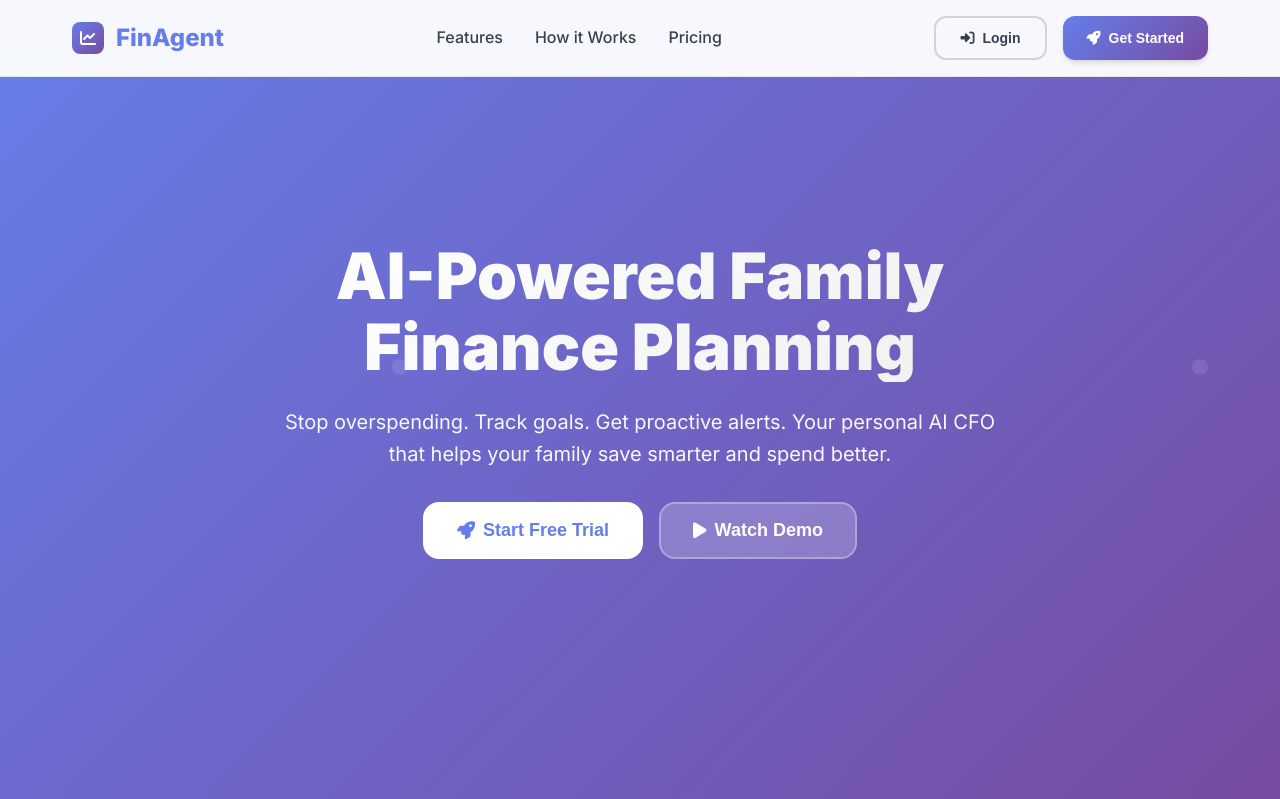
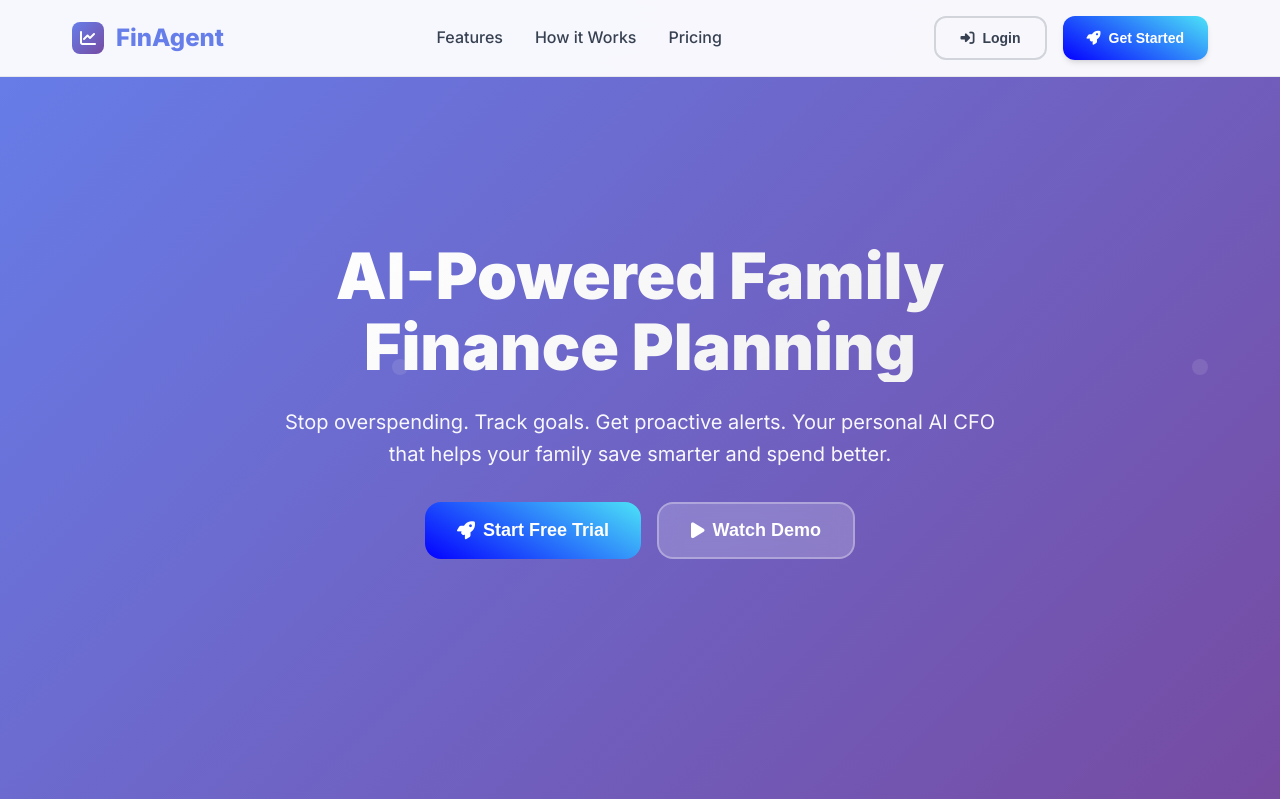
Before and after one commit to Ameya79/Mumbai-Hacks, a Flask app: page / in a window 1280 px wide. Shown: the top 799 px of the page. Run offline with Flask 3, Linux system fonts and the light colour scheme.

Commit message:
Update style.css

```diff
--- a/static/style.css
+++ b/static/style.css
@@ -181,14 +181,20 @@
         }
 
         .btn-primary {
-            background: var(--gradient-primary);
+            background: linear-gradient(30deg, #0400ff, #4ce3f7);
+            background-size: 100% auto;
             color: white;
             box-shadow: var(--shadow-md);
+            border: none;
+            transition: all 0.3s ease;
         }
 
         .btn-primary:hover {
+            background-position: right center;
+            background-size: 200% auto;
             transform: translateY(-2px);
             box-shadow: var(--shadow-xl);
+            animation: pulse512 1.5s infinite;
         }
 
         /* Hero Section */
@@ -271,17 +277,24 @@
         }
 
         .btn-hero-secondary {
-            background: white;
-            color: var(--primary);
-            border: 2px solid white;
+            background: linear-gradient(30deg, #0400ff, #4ce3f7);
+            background-size: 100% auto;
+            color: white;
+            border: none;
         }
 
         .btn-hero-secondary:hover {
-            background: var(--gray-100);
+            background-position: right center;
+            background-size: 200% auto;
             transform: translateY(-3px);
-            box-shadow: 0 20px 40px rgba(0, 0, 0, 0.2);
+            box-shadow: 0 20px 40px rgba(0, 0, 0, 0.3);
+            animation: pulse512 1.5s infinite;
         }
-
+        @keyframes pulse512 {
+            0% { box-shadow: 0 0 0 0 #05bada66; }
+            70% { box-shadow: 0 0 0 10px rgb(218 103 68 / 0%); }
+            100% { box-shadow: 0 0 0 0 rgb(218 103 68 / 0%); }
+        }
         /* Features Section */
         .features {
             padding: 6rem 0;
```
